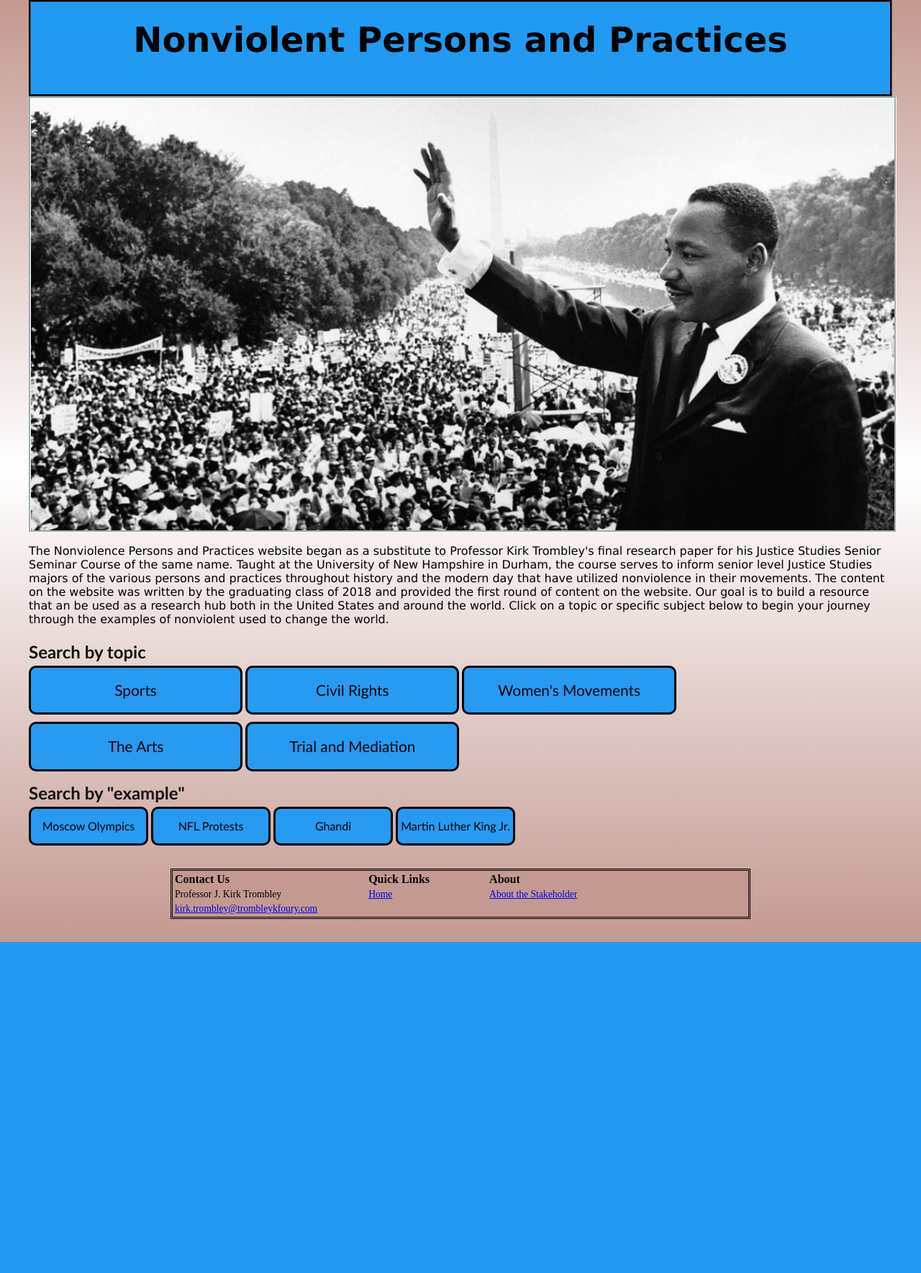
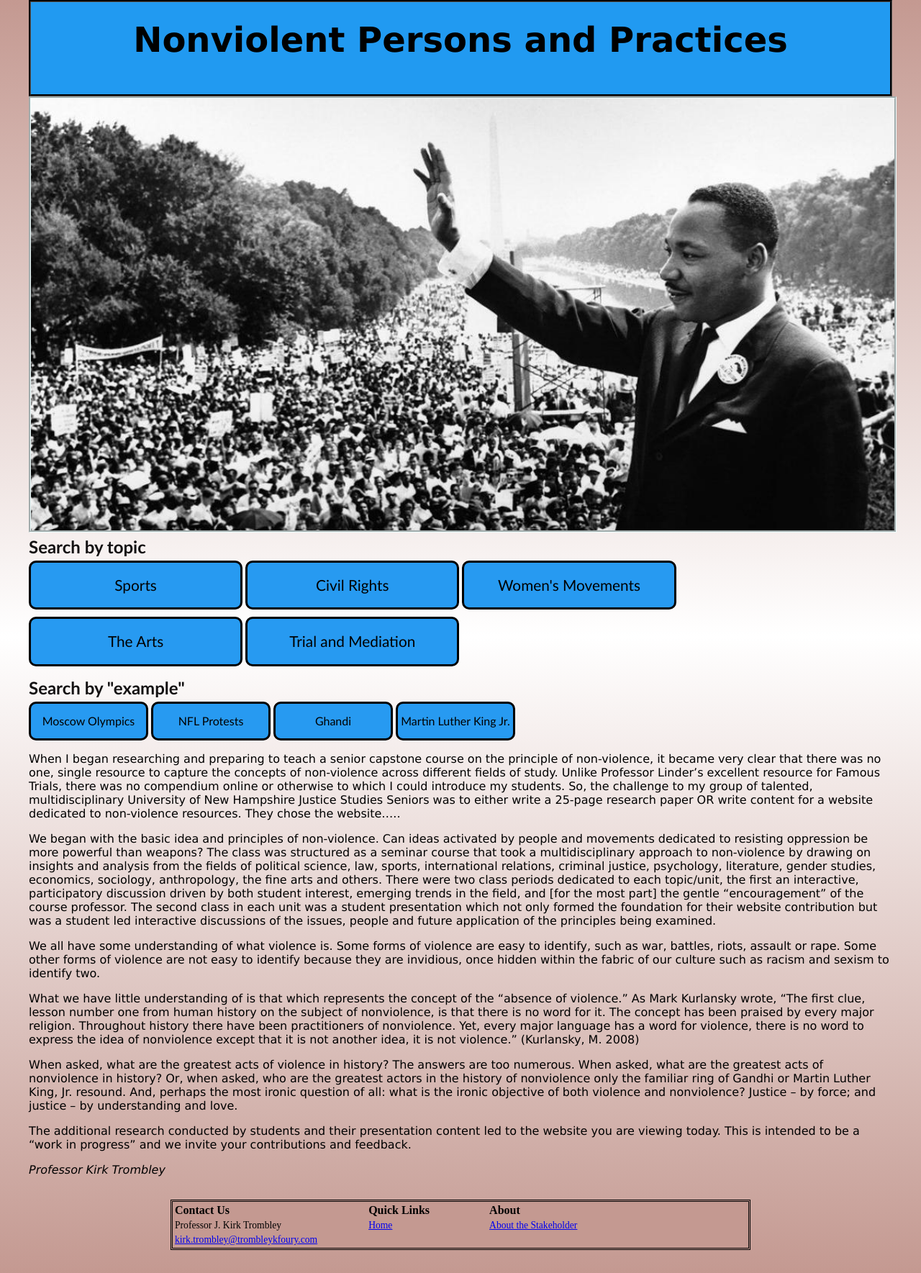
Before and after one commit to sleclercjr/NonviolentPersons, a PHP site: page /index.html in a window 1280 px wide. Shown: the whole page at 72% size. Before the commit the page ends 1309 px from the top, so only its background shows below. Run offline with PHP 8.4, Linux system fonts and the light colour scheme.

Commit message:
#4 Index Page Framework
Added more content to the homepage

```diff
--- a/index.html
+++ b/index.html
@@ -13,14 +13,6 @@
 		<div class="home-banner">
 			<img class="img-banner" alt="MLK March on Washington" src="NonViolence/images/bannerimg.jpg" align="middle"/>
 		</div>
-		<div class="introduction">
-			<p>The Nonviolence Persons and Practices website began as a substitute to Professor Kirk Trombley's final research paper for his
-				Justice Studies Senior Seminar Course of the same name. Taught at the University of New Hampshire in Durham, the course serves to inform
-				senior level Justice Studies majors of the various persons and practices throughout history and the modern day that have utilized
-				nonviolence in their movements. The content on the website was written by the graduating class of 2018 and provided the first round
-				of content on the website. Our goal is to build a resource that an be used as a research hub both in the United States and around the
-				world. Click on a topic or specific subject below to begin your journey through the examples of nonviolent used to change the world.
-			</p>
 		</div>
 		<!--Search by topic-->
 		<nav class="main-navigation">
@@ -41,7 +33,46 @@
 					<a class="nav-element" href="">Martin Luther King Jr.</a>
 				</div>
 			</nav>
+		</div>
+		<div class="introduction">
+			<p>When I began researching and preparing to teach a senior capstone course on the principle of non-violence, it
+				became very clear that there was no one, single resource to capture the concepts of non-violence across different
+				fields of study. Unlike Professor Linder’s excellent resource for Famous Trials, there was no compendium online or
+				otherwise to which I could introduce my students. So, the challenge to my group of talented, multidisciplinary
+				University of New Hampshire Justice Studies Seniors was to either write a 25-page research paper OR write content
+				for a website dedicated to non-violence resources. They chose the website….. </p>
 
+				<p>We began with the basic idea and principles of non-violence. Can ideas activated by people and movements dedicated
+					to resisting oppression be more powerful than weapons? The class was structured as a seminar course that took a
+					multidisciplinary approach to non-violence by drawing on insights and analysis from the fields of political science,
+					law, sports, international relations, criminal justice, psychology, literature, gender studies, economics, sociology,
+					anthropology, the fine arts and others. There were two class periods dedicated to each topic/unit, the first an interactive,
+					participatory discussion driven by both student interest, emerging trends in the field, and [for the most part] the gentle
+					“encouragement” of the course professor. The second class in each unit was a student presentation which not only formed the
+					 foundation for their website contribution but was a student led interactive discussions of the issues, people and future
+					 application of the principles being examined.</p>
+
+				<p>We all have some understanding of what violence is. Some forms of violence are easy to identify, such as war, battles, riots,
+					assault or rape. Some other forms of violence are not easy to identify because they are invidious, once hidden within the
+					fabric of our culture such as racism and sexism to identify two.</p>
+
+				<p>What we have little understanding of is that which represents the concept of the “absence of violence.” As Mark Kurlansky wrote,
+				“The first clue, lesson number one from human history on the subject of nonviolence, is that there is no word for it. The concept has
+				been praised by every major religion. Throughout history there have been practitioners of nonviolence. Yet, every major language has a
+				word for violence, there is no word to express the idea of nonviolence except that it is not another idea, it is not violence.”
+				(Kurlansky, M. 2008) </p>
+
+				<p>When asked, what are the greatest acts of violence in history? The answers are too numerous. When asked, what are the greatest
+					acts of nonviolence in history? Or, when asked, who are the greatest actors in the history of nonviolence only the familiar ring
+					 of Gandhi or Martin Luther King, Jr. resound. And, perhaps the most ironic question of all: what is the ironic objective of both
+					  violence and nonviolence? Justice – by force; and justice – by understanding and love.</p>
+
+				<p>The additional research conducted by students and their presentation content led to the website you are viewing today. This is
+					intended to be a “work in progress” and we invite your contributions and feedback.</p>
+
+				<p><em>Professor Kirk Trombley</em></p>
+
+			</p>
 		<div class="footer-containter">
 			<footer>
 				<table class="footer-table">
```
Also changed, not shown: mainstyle.css (line endings or trailing spaces).
